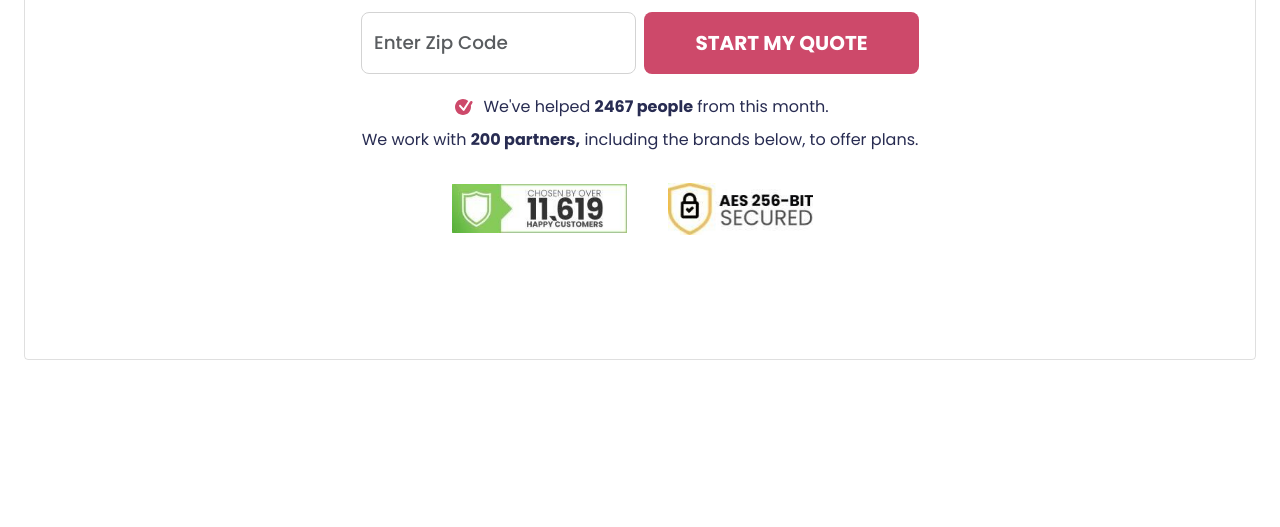
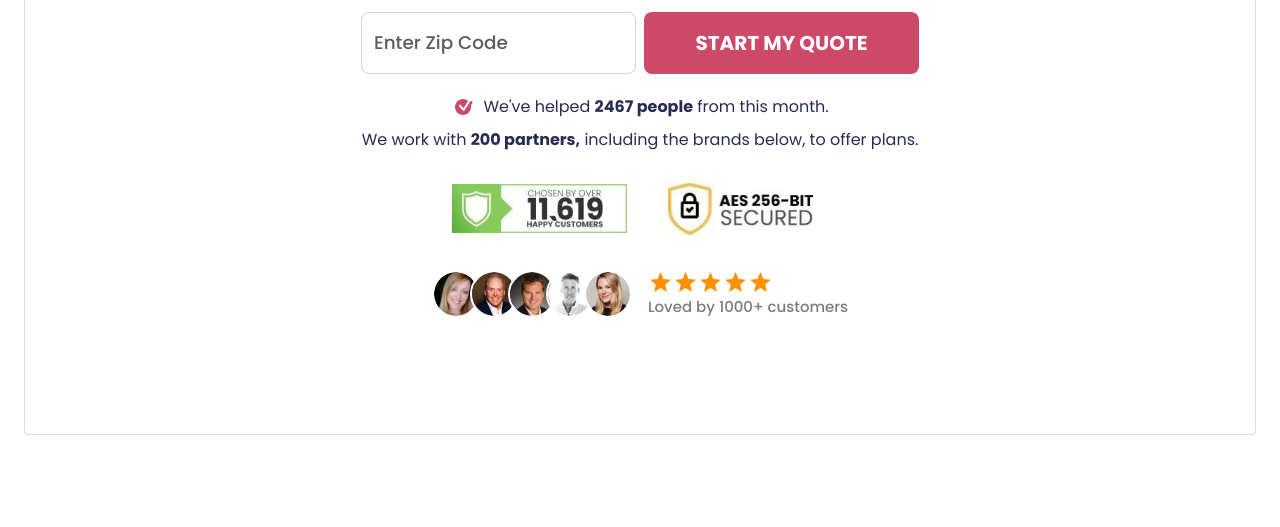
Before and after one commit to samiullah687/wowhealthinsight-lpv4, a plain HTML site: page index.html in a window 1280 px wide. Shown: the part 273-800 px from the top of the page. Drawn offline with nearby package versions, Linux system fonts and the light colour scheme; a script that the page names is missing; a web font is replaced by a local one.

Commit message:
updated mobile deisgn

```diff
--- a/index.html
+++ b/index.html
@@ -375,7 +375,7 @@
               </div>
               <!-- /.row -->
             </div>
-            <div class="avatar-flex mobile-only">
+            <div class="avatar-flex">
               <div class="avatar-img">
                 <img src="assets/img/users/1.webp" alt="" />
                 <img src="assets/img/users/2.webp" alt="" />
--- a/style4_minified.css
+++ b/style4_minified.css
@@ -400,6 +400,7 @@ h6 a {
 }
 .avatar-flex {
   display: flex;
+  justify-content: center;
   margin-bottom: 25px;
 }
 .avatar-flex .avatar-img {
```
